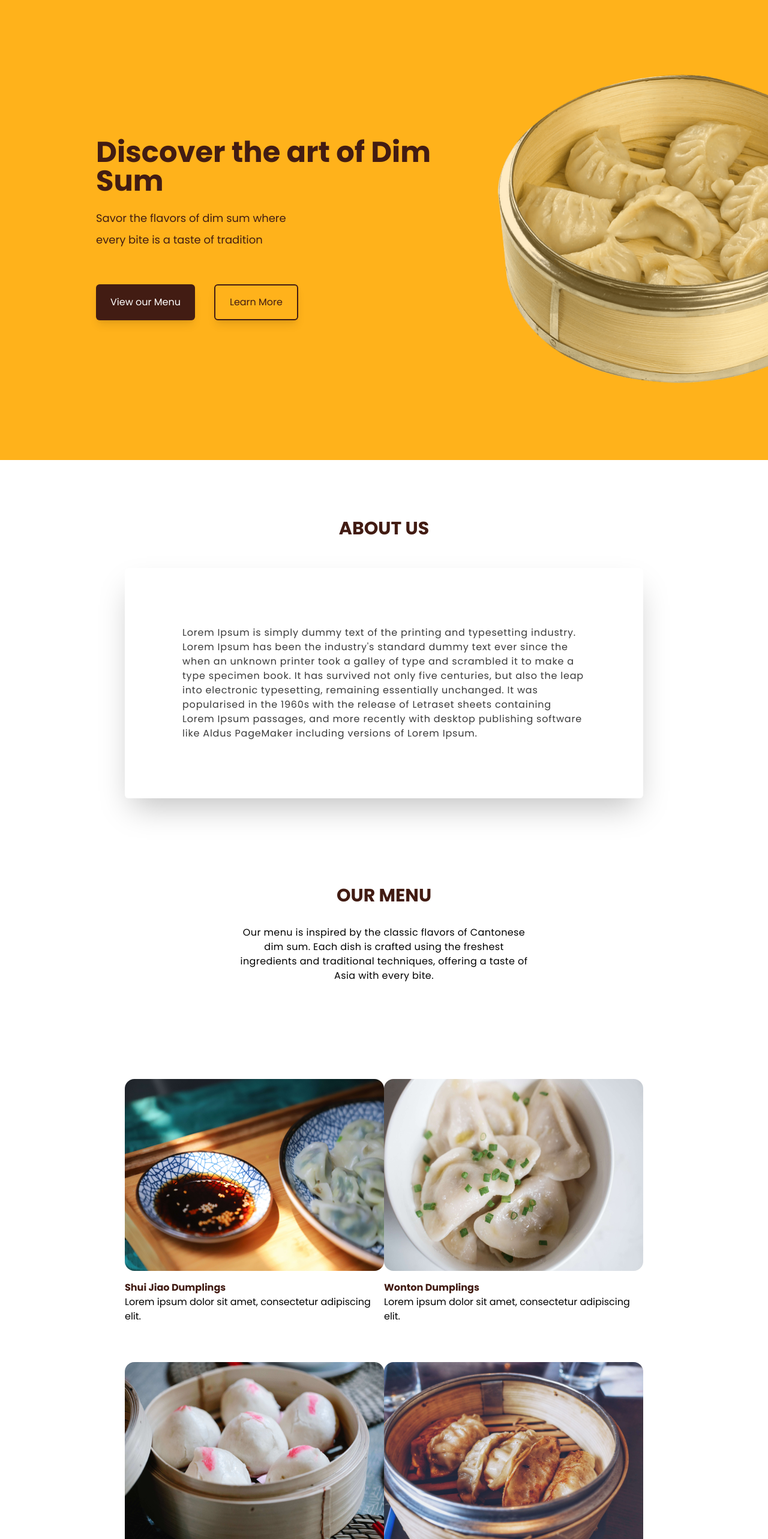
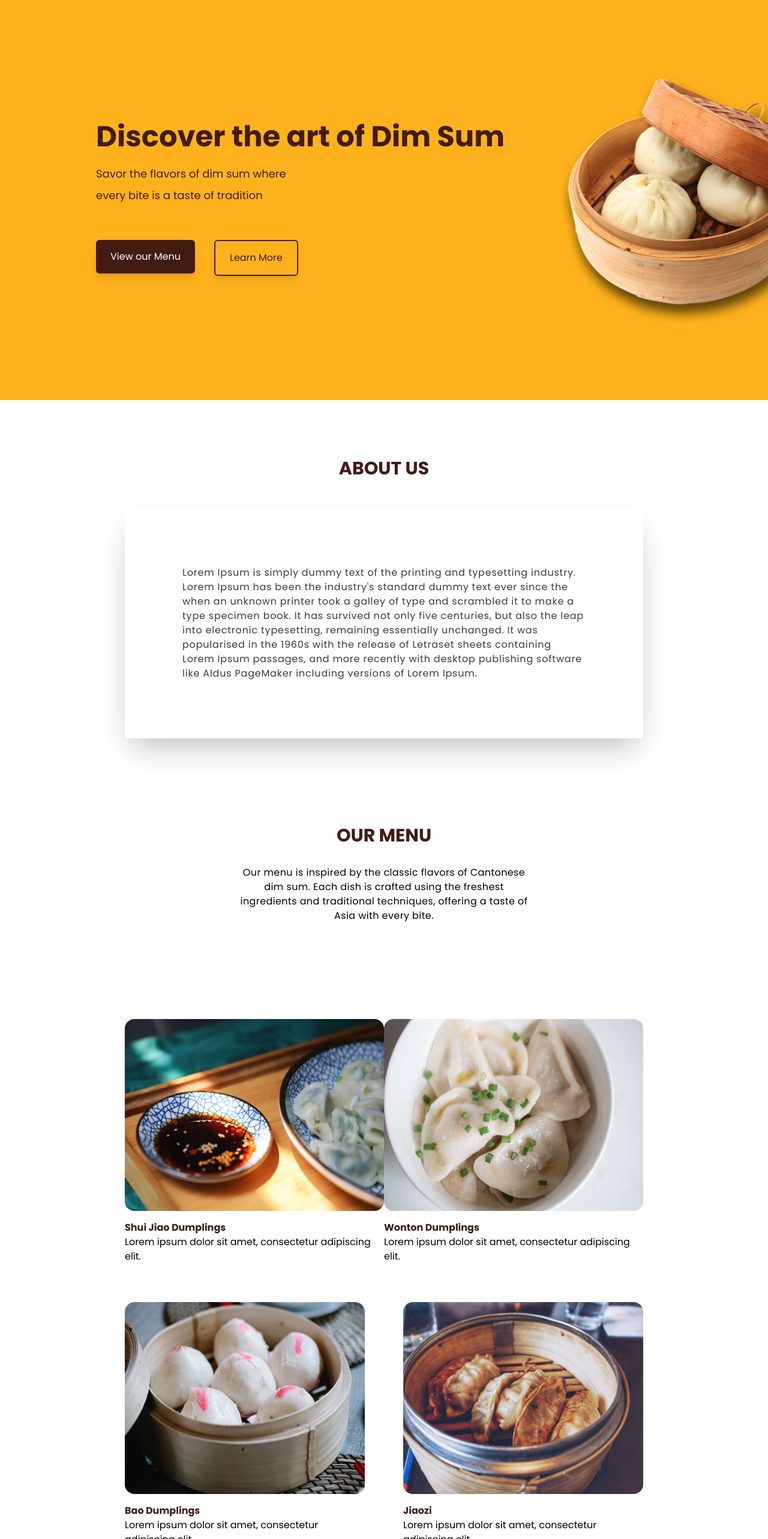
Before and after one commit to jeffrex13/dimsum, a Next.js app: page / in a window 1280 px wide. Shown: the part 100-2666 px from the top of the page at 60% size. Built offline with nearby package versions, Linux system fonts and the light colour scheme.

Commit message:
fix images

```diff
--- a/src/pages/components/Footer.tsx
+++ b/src/pages/components/Footer.tsx
@@ -19,9 +19,9 @@ const Footer = () => {
           backgroundRepeat: 'no-repeat',
           backgroundSize: 'cover',
         }}
-        className="flex justify-between w-full h-[26rem] py-12 px-40 mt-32 text-[#BCBABA]"
+        className="flex flex-col-reverse gap-16 xl:flex-row items-center xl:justify-between w-full h-full xl:h-[26rem] py-12 px-40 mt-32 text-[#BCBABA]"
       >
-        <div className="w-[35%]">
+        <div className="w-full xl:w-[35%]">
           <p className="font-medium text-2xl text-[#E5E5E5]">Sample Company</p>
           <p className="mt-8">
             Lorem ipsum dolor sit amet, consectetur adipiscing elit. Proin
@@ -31,7 +31,7 @@ const Footer = () => {
           </p>
           <p className="mt-32">© Company Name 2023. All rights reserved.</p>
         </div>
-        <div className="w-[35%]">
+        <div className="w-full xl:w-[35%]">
           <p className="font-medium text-2xl text-[#E5E5E5]">Contact Us</p>
           <div className="flex items-center gap-4 mt-8">
             <AiOutlinePhone className="text-4xl" />
@@ -41,7 +41,7 @@ const Footer = () => {
             <AiOutlineMail className="text-4xl" />
             <p>info@companyname.com</p>
           </div>
-          <div className="flex gap-4 items-center mt-28 text-4xl">
+          <div className="flex gap-4 items-center mt-16 xl:mt-28 text-4xl">
             <AiFillFacebook />
             <AiFillInstagram />
             <AiFillTwitterSquare />
--- a/src/pages/components/Home.tsx
+++ b/src/pages/components/Home.tsx
@@ -1,5 +1,6 @@
 import Image from 'next/image'
 import React from 'react'
+import { Link } from 'react-scroll'
 import DimsumImg from '../assets/pictures/dimsum-1.png'
 
 const Home = () => {
@@ -16,20 +17,28 @@ const Home = () => {
           </div>
 
           <div className="flex gap-8 pt-9">
-            <button className="bg-[#421C13] rounded-md shadow-lg text-white px-6 py-4">
-              View our Menu
-            </button>
+            <Link
+              activeClass="active"
+              to="menu"
+              spy={true}
+              smooth={true}
+              duration={500}
+              className="cursor-pointer"
+            >
+              <button className="bg-[#421C13] rounded-md shadow-lg text-white px-6 py-4">
+                View our Menu
+              </button>
+            </Link>
+
             <button className="border-solid border-[#421C13] border-2 rounded-md shadow-lg px-6 py-4">
               Learn More
             </button>
           </div>
         </div>
-        <Image
-          className="object-cover object-left h-[315px] w-[250px] xl:h-[515px] xl:w-[450px]"
+        <img
+          className="object-cover object-left h-[315px] w-[250] xl:h-[415px] xl:w-[350px]"
           src={DimsumImg.src}
           alt=""
-          width={250}
-          height={315}
         />
       </div>
     </div>
--- a/src/pages/components/Menu.tsx
+++ b/src/pages/components/Menu.tsx
@@ -12,14 +12,12 @@ const Menu = () => {
         techniques, offering a taste of Asia with every bite.
       </p>
       <div className="my-16 h-full w-[98%] xl:w-[90%]">
-        <div className="flex justify-evenly mt-16">
+        <div className="flex flex-col xl:flex-row items-center xl:justify-evenly mt-16 gap-16 xl:gap-0">
           <div>
-            <Image
+            <img
               className="w-[480px] h-[320px] rounded-2xl"
               src={`${menuImages('shuijiao')?.src}`}
               alt="dimsum"
-              width={480}
-              height={320}
             />
             <div className="mt-4">
               <p className="text-[#421C13] font-bold">Shui Jiao Dumplings</p>
@@ -27,12 +25,10 @@ const Menu = () => {
             </div>
           </div>
           <div>
-            <Image
+            <img
               className="w-[480px] h-[320px] rounded-2xl"
               src={`${menuImages('wonton')?.src}`}
               alt="dimsum"
-              width={480}
-              height={320}
             />
             <div className="mt-4">
               <p className="text-[#421C13] font-bold">Wonton Dumplings</p>
@@ -40,14 +36,12 @@ const Menu = () => {
             </div>
           </div>
         </div>
-        <div className="flex justify-evenly mt-16">
+        <div className="flex flex-col xl:flex-row items-center xl:justify-evenly mt-16 gap-16">
           <div>
-            <Image
+            <img
               className="w-[480px] h-[320px] rounded-2xl"
               src={`${menuImages('bao')?.src}`}
               alt="dimsum"
-              width={480}
-              height={320}
             />
             <div className="mt-4">
               <p className="text-[#421C13] font-bold">Bao Dumplings</p>
@@ -55,12 +49,10 @@ const Menu = () => {
             </div>
           </div>
           <div>
-            <Image
+            <img
               className="w-[480px] h-[320px] rounded-2xl"
               src={`${menuImages('jiaozi')?.src}`}
               alt="dimsum"
-              width={480}
-              height={320}
             />
             <div className="mt-4">
               <p className="text-[#421C13] font-bold">Jiaozi</p>
@@ -68,14 +60,12 @@ const Menu = () => {
             </div>
           </div>
         </div>
-        <div className="flex justify-evenly mt-16">
+        <div className="flex flex-col xl:flex-row items-center xl:justify-evenly mt-16 gap-16">
           <div>
-            <Image
+            <img
               className="w-[480px] h-[320px] rounded-2xl"
               src={`${menuImages('platter')?.src}`}
               alt="dimsum"
-              width={480}
-              height={320}
             />
             <div className="mt-4">
               <p className="text-[#421C13] font-bold">Dumplings Platter</p>
@@ -83,12 +73,10 @@ const Menu = () => {
             </div>
           </div>
           <div>
-            <Image
+            <img
               className="w-[480px] h-[320px] rounded-2xl"
               src={`${menuImages('springroll')?.src}`}
               alt="dimsum"
-              width={480}
-              height={320}
             />
             <div className="mt-4">
               <p className="text-[#421C13] font-bold">Fried Spring Rolls</p>
```
Also changed, not shown: src/pages/assets/pictures/dimsum-1.png.
